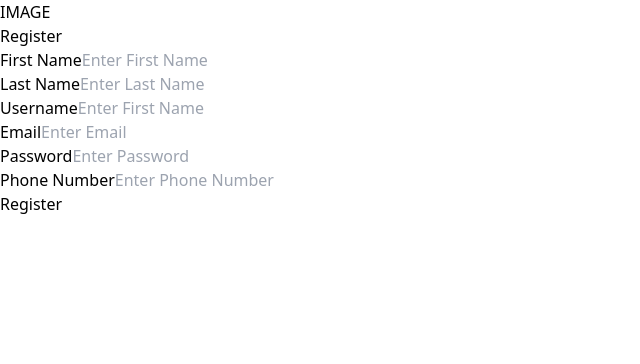
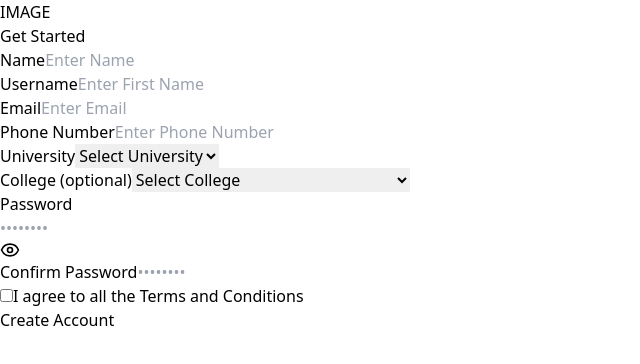
Before and after one commit to Anurag23goel/SemesterSimplified-Revamped, a Next.js app: page /register in a window 1280 px wide. Shown: the top 364 px of the page, without its empty margins (0-640 px from the left). Built offline with nearby package versions, Linux system fonts and the light colour scheme.

Commit message:
models and forms

```diff
--- /dev/null
+++ b/src/app/(pages)/admin/page.tsx
@@ -0,0 +1,5 @@
+export default function AdminPage() {
+
+    return <div>ADMIN</div>
+
+}
--- a/src/app/(pages)/register/RegisterForm.tsx
+++ b/src/app/(pages)/register/RegisterForm.tsx
@@ -3,27 +3,32 @@ import { useForm } from "react-hook-form";
 import axios from "axios";
 import { useState } from "react";
 import { useRouter } from "next/navigation";
+import { Eye, EyeClosed, EyeOff } from "lucide-react";
 
 // ✅ Define TypeScript types for form fields
 type RegisterFormInputs = {
-  fullName: {
-    firstName: string;
-    lastName: string;
-  };
-  userName:string;
+  name: string;
+  userName: string;
   email: string;
   password: string;
   phoneNumber: string;
+  university: string;
+  college: string | null;
+  confirmPassword: string;
 };
 
 export default function RegisterForm() {
   const {
     register,
     handleSubmit,
+    watch,
     formState: { errors, isSubmitting },
   } = useForm<RegisterFormInputs>();
+  const password = watch("password");
 
   const [serverError, setServerError] = useState("");
+  const [showPassword, setShowPassword] = useState(false);
+  const [confrimPassword, setConfrimPassword] = useState(false);
   const router = useRouter();
 
   const registerFormSubmit = async (data: RegisterFormInputs) => {
@@ -34,7 +39,6 @@ export default function RegisterForm() {
 
       console.log(response.data);
 
-
       if (response.data.success) {
         router.push("/"); // ✅ Redirect after successful registration
       }
@@ -44,59 +48,35 @@ export default function RegisterForm() {
   };
 
   return (
-    <div className="flex items-center justify-center h-screen w-full bg-gray-100">
-      <div className="bg-white p-8 shadow-md rounded-lg w-96">
-        <h2 className="text-2xl font-bold mb-6 text-center">Register</h2>
+    <div className=" w-full h-full flex flex-col items-center justify-center shadow-md rounded-lg bg-gray-100">
+      {serverError && <p className="text-red-500 text-center">{serverError}</p>}
 
-        {serverError && (
-          <p className="text-red-500 text-center">{serverError}</p>
-        )}
+      <form
+        onSubmit={handleSubmit(registerFormSubmit)}
+        className="grid grid-cols-1 md:grid-cols-2 gap-4 md:w-[70%] mx-auto h-fit px-6 py-4 bg-white rounded-lg shadow-xl"
+      >
+        <h2 className="text-2xl font-bold mb-3 text-center col-span-full">
+          Get Started
+        </h2>
 
-        <form onSubmit={handleSubmit(registerFormSubmit)} className="space-y-4">
-
-          {/* FULL NAME */}
-          <div className="flex gap-3 w-full">
-            {/* First Name */}
-          <div className="flex flex-col">
+        {/* NAME */}
+        <div className="flex flex-col w-full gap-2">
           <label htmlFor="firstName" className="font-medium">
-              First Name
+            Name
           </label>
           <input
             type="text"
-              {...register("fullName.firstName", {
+            {...register("name", {
               required: "First name is required",
             })}
             className="p-3 border rounded-md w-full"
-              placeholder="Enter First Name"
+            placeholder="Enter Name"
           />
-            {errors.fullName?.firstName && (
-              <p className="text-red-500">
-                {errors.fullName.firstName.message}
-              </p>
-            )}
-          </div>
-
-          {/* Last Name */}
-          <div className="flex flex-col">
-            <label htmlFor="lastName" className="font-medium">
-              Last Name
-            </label>
-            <input
-              type="text"
-              {...register("fullName.lastName", {
-                required: "Last name is required",
-              })}
-              className="p-3 border rounded-md w-full"
-              placeholder="Enter Last Name"
-            />
-            {errors.fullName?.lastName && (
-              <p className="text-red-500">{errors.fullName.lastName.message}</p>
-            )}
-          </div>
+          {errors.name && <p className="text-red-500">{errors.name.message}</p>}
         </div>
 
         {/* USERNAME */}
-          <div className="flex flex-col">
+        <div className="flex flex-col gap-2 w-full">
           <label htmlFor="userName" className="font-medium">
             Username
           </label>
@@ -109,14 +89,12 @@ export default function RegisterForm() {
             placeholder="Enter First Name"
           />
           {errors.userName && (
-              <p className="text-red-500">
-                {errors.userName.message}
-              </p>
+            <p className="text-red-500">{errors.userName.message}</p>
           )}
         </div>
 
-          {/* Email */}
-          <div className="flex flex-col">
+        {/* EMAIL */}
+        <div className="flex flex-col gap-2 w-full">
           <label htmlFor="email" className="font-medium">
             Email
           </label>
@@ -129,7 +107,7 @@ export default function RegisterForm() {
                 message: "Invalid email format",
               },
             })}
-              className="p-3 border rounded-md"
+            className="p-3 border rounded-md w-full"
             placeholder="Enter Email"
           />
           {errors.email && (
@@ -137,30 +115,8 @@ export default function RegisterForm() {
           )}
         </div>
 
-          {/* Password */}
-          <div className="flex flex-col">
-            <label htmlFor="password" className="font-medium">
-              Password
-            </label>
-            <input
-              type="password"
-              {...register("password", {
-                required: "Password is required",
-                minLength: {
-                  value: 6,
-                  message: "Password must be at least 6 characters long",
-                },
-              })}
-              className="p-3 border rounded-md"
-              placeholder="Enter Password"
-            />
-            {errors.password && (
-              <p className="text-red-500">{errors.password.message}</p>
-            )}
-          </div>
-
-          {/* Phone Number */}
-          <div className="flex flex-col">
+        {/* PHONE NUMBER */}
+        <div className="flex flex-col gap-2 w-full">
           <label htmlFor="phoneNumber" className="font-medium">
             Phone Number
           </label>
@@ -181,16 +137,113 @@ export default function RegisterForm() {
           )}
         </div>
 
+        {/* UNIVERSITY */}
+        <div className="flex flex-col gap-2 w-full">
+          <label htmlFor="university" className="font-medium">
+            University
+          </label>
+          <select
+            name="university"
+            id="university"
+            className="p-3 rounded-md w-full border"
+          >
+            <option value="">Select University</option>
+            <option value="AKTU" className="">
+              AKTU
+            </option>
+          </select>
+
+          {errors.university && (
+            <p className="text-red-500">{errors.university.message}</p>
+          )}
+        </div>
+
+        {/* COLLEGE */}
+        <div className="flex flex-col gap-2 w-full">
+          <label htmlFor="college" className="font-medium">
+            College (optional)
+          </label>
+          <select
+            name="college"
+            id="college"
+            className="p-3 rounded-md w-full border"
+          >
+            <option value="">Select College</option>
+            <option value="DGI">Dronacharya Group of Institutions</option>
+          </select>
+
+          {errors.college && (
+            <p className="text-red-500">{errors.college.message}</p>
+          )}
+        </div>
+
+        {/* PASSWORD */}
+        <div className="flex flex-col gap-2">
+          <label htmlFor="password" className="font-medium">
+            Password
+          </label>
+          <div className="flex items-center relative">
+            <input
+              type={showPassword ? ("text") : ("password")}
+              {...register("password", {
+                required: "Password is required",
+                minLength: {
+                  value: 6,
+                  message: "Password must be at least 6 characters long",
+                },
+              })}
+              className="p-3 border rounded-md w-full pr-12"
+              placeholder="••••••••"
+            />
+            {showPassword ? (
+              <EyeOff size={20} onClick={() => setShowPassword(false)} className="absolute top-1/2 right-4 transform -translate-y-1/2 text-gray-600" />
+            ) : (
+              <Eye size={20} onClick={() => setShowPassword(true)} className="absolute top-1/2 right-4 transform -translate-y-1/2 text-gray-600" />
+            )}
+          </div>
+          {errors.password && (
+            <p className="text-red-500">{errors.password.message}</p>
+          )}
+        </div>
+
+        {/* CONFIRM PASSWORD */}
+        <div className="flex flex-col gap-2">
+          <label htmlFor="confirmPassword" className="font-medium">
+            Confirm Password
+          </label>
+          <input
+            type="password"
+            {...register("confirmPassword", {
+              required: "Please confirm your password",
+              validate: (value) =>
+                value === password || "Passwords do not match", // ✅ Validate match
+            })}
+            className="p-3 border rounded-md w-full"
+            placeholder="••••••••"
+          />
+          {errors.confirmPassword && (
+            <p className="text-red-500">{errors.confirmPassword.message}</p>
+          )}
+        </div>
+
+        {/* TERMS AND CONDITIONS */}
+        <div className="flex gap-2 mt-2 col-span-full">
+          <input type="checkbox" name="terms" id="terms" />
+          <label htmlFor="terms">
+            I agree to all the{" "}
+            <span className="text-blue-500">Terms and Conditions</span>
+          </label>
+        </div>
+
         {/* Submit Button */}
         <button
           type="submit"
-            className="w-full bg-blue-600 text-white p-3 rounded-md hover:bg-blue-700"
+          className="mx-auto mt-4 w-[50%] bg-blue-600 text-white p-3 rounded-md hover:bg-blue-700 col-span-full"
           disabled={isSubmitting}
         >
-            {isSubmitting ? "Registering..." : "Register"}
+          {isSubmitting ? "Registering..." : "Create Account"}
         </button>
       </form>
     </div>
-    </div>
   );
 }
--- a/src/app/(pages)/register/page.tsx
+++ b/src/app/(pages)/register/page.tsx
@@ -1,14 +1,14 @@
 import RegisterForm from "./RegisterForm";
 export default function Register() {
   return (
-    <div className="h-full w-full flex">
+    <div className="h-screen w-full flex">
       {/* LOGO */}
       <div className="hidden md:flex items-center justify-center w-[40%] h-full">
         IMAGE
       </div>
 
       {/* FORM */}
-      <div className="w-full md:w-[60%] h-full">
+      <div className="w-full md:w-[60%] h-screen border border-black">
         <RegisterForm />
       </div>
     </div>
--- a/src/middleware.ts
+++ b/src/middleware.ts
@@ -43,5 +43,5 @@ export async function middleware(request: NextRequest) {
 }
 
 export const config = {
-  matcher: ["/api/users/getUserData"],
+  matcher: ["/api/users/getUserData", "/admin"],
 };
```
Also changed, not shown: src/app/(pages)/login/page.tsx (+9 -2 lines), src/app/api/users/auth/register/route.ts (+1 -6 lines), src/utils/models/user.model.ts (+8 -6 lines). Lines whose indentation alone changed are shown as unchanged.
